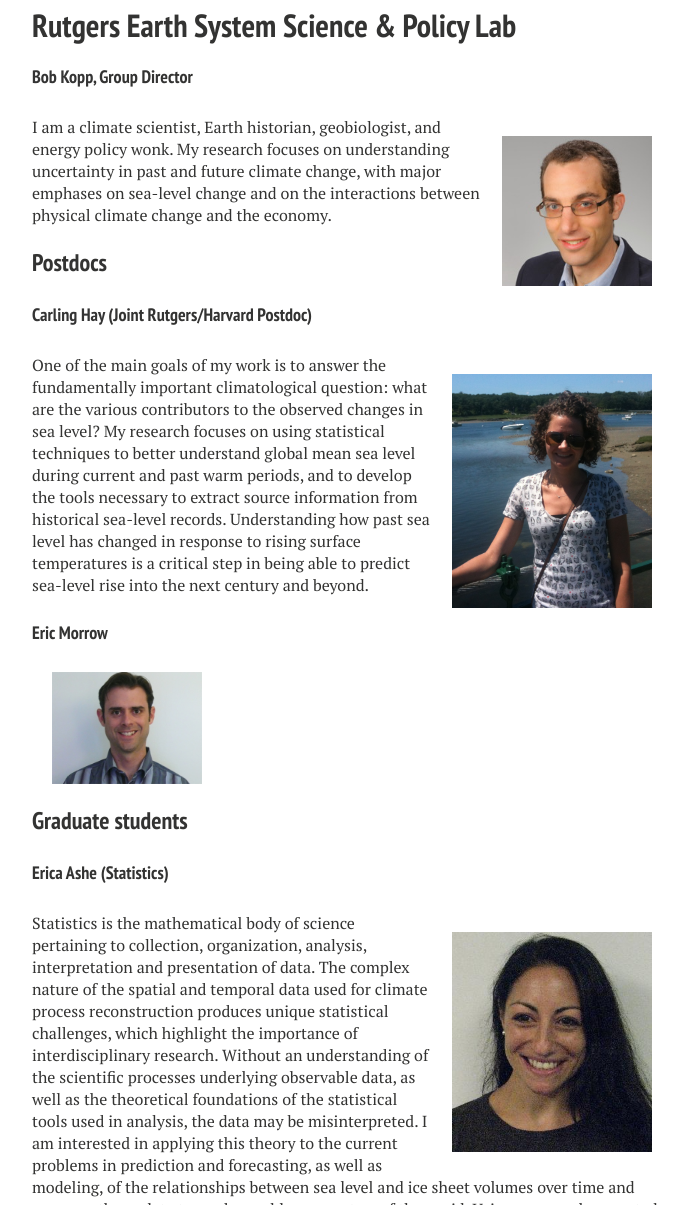
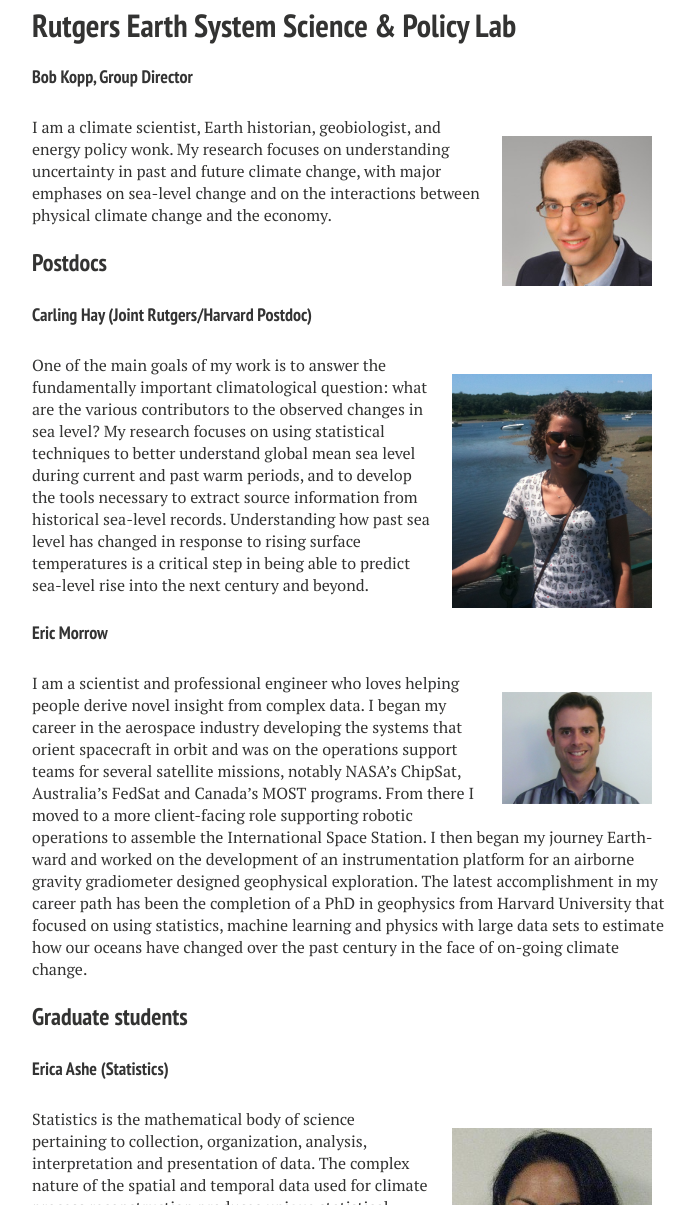
Before and after one commit to mrke/bobkopp.github.io, a Jekyll site: the page built from lab/index.md, in a window 1280 px wide and 1400 px high, scrolled down 874 px. Shown: the part 195-1400 px from the top of the window, without its empty margins (288-983 px from the left). Built offline with Jekyll 4.4.1, drawn with Linux system fonts in a browser that asks for light colours; nearby versions of some CDN libraries; some of the changed text lies outside the part shown.

Commit message:
Updated lab.

```diff
--- a/lab/index.md
+++ b/lab/index.md
@@ -17,7 +17,7 @@
 </div>
 </section><!-- /#table-of-contents -->
 
-#### [Bob Kopp](/), Group Director
+#### [Bob Kopp, Group Director](/)
 {:.no_toc}
 
 <div>
@@ -29,7 +29,7 @@
 
 ### Postdocs
 
-#### [Carling Hay](http://eps.harvard.edu/people/carling-hay) (Joint Rutgers/Harvard Postdoc)
+#### [Carling Hay (Joint Rutgers/Harvard Postdoc)](https://www.linkedin.com/profile/view?id=285982903)
 {:.no_toc}
 
 <div>
@@ -37,14 +37,17 @@
 One of the main goals of my work is to answer the fundamentally important climatological question:  what are the various contributors to the observed changes in sea level?  My research focuses on using statistical techniques to better understand global mean sea level during current and past warm periods, and to develop the tools necessary to extract source information from historical sea-level records.  Understanding how past sea level has changed in response to rising surface temperatures is a critical step in being able to predict sea-level rise into the next century and beyond.
 </div>
 
-#### Eric Morrow
+#### [Eric Morrow](https://www.linkedin.com/profile/view?id=88942342)
 {:.no_toc}
 
-<div style="margin: 20px; max-width: 150px"><img src="portraits/ericmorrow.jpg"></div>
+<div>
+<div style="float:right; margin: 20px; max-width: 150px"><img src="portraits/ericmorrow.jpg"></div>
+I am a scientist and professional engineer who loves helping people derive novel insight from complex data. I began my career in the aerospace industry developing the systems that orient spacecraft in orbit and was on the operations support teams for several satellite missions, notably NASA’s ChipSat, Australia’s FedSat and Canada’s MOST programs. From there I moved to a more client-facing role supporting robotic operations to assemble the International Space Station. I then began my journey Earth-ward and worked on the development of an instrumentation platform for an airborne gravity gradiometer designed geophysical exploration. The latest accomplishment in my career path has been the completion of a PhD in geophysics from Harvard University that focused on using statistics, machine learning and physics with large data sets to estimate how our oceans have changed over the past century in the face of on-going climate change.
+</div>
 
 ### Graduate students
 
-#### Erica Ashe (Statistics)
+#### [Erica Ashe  (Statistics)](https://www.linkedin.com/profile/view?id=10136757)
 {:.no_toc}
 
 <div>
@@ -57,7 +60,7 @@
 sea-level equation.
 </div>
 
-#### Maya Buchanan (Woodrow Wilson School)
+#### [Maya Buchanan (Woodrow Wilson School)](https://www.linkedin.com/profile/view?id=22120048)
 {: .no_toc}
 
 <div>
```
Also changed, not shown: other parts of lab/index.md (+1 -1 lines).
